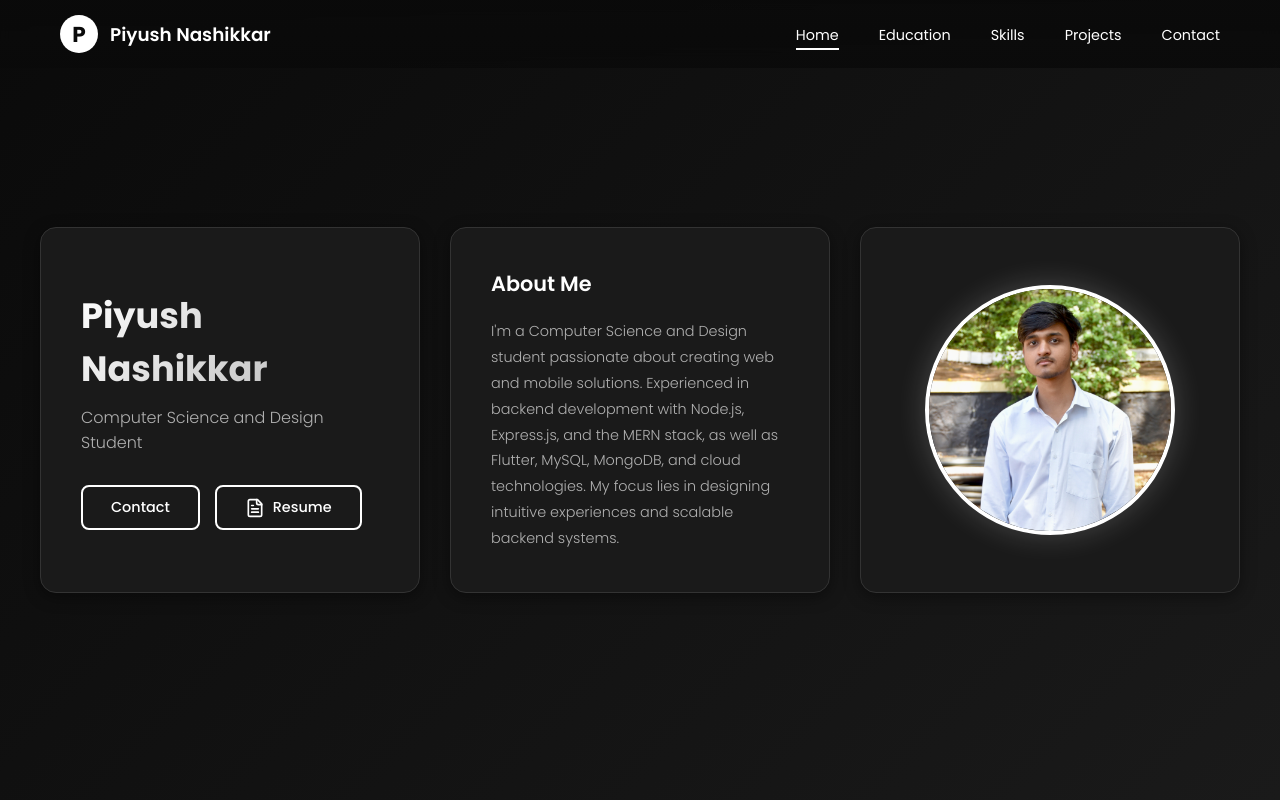
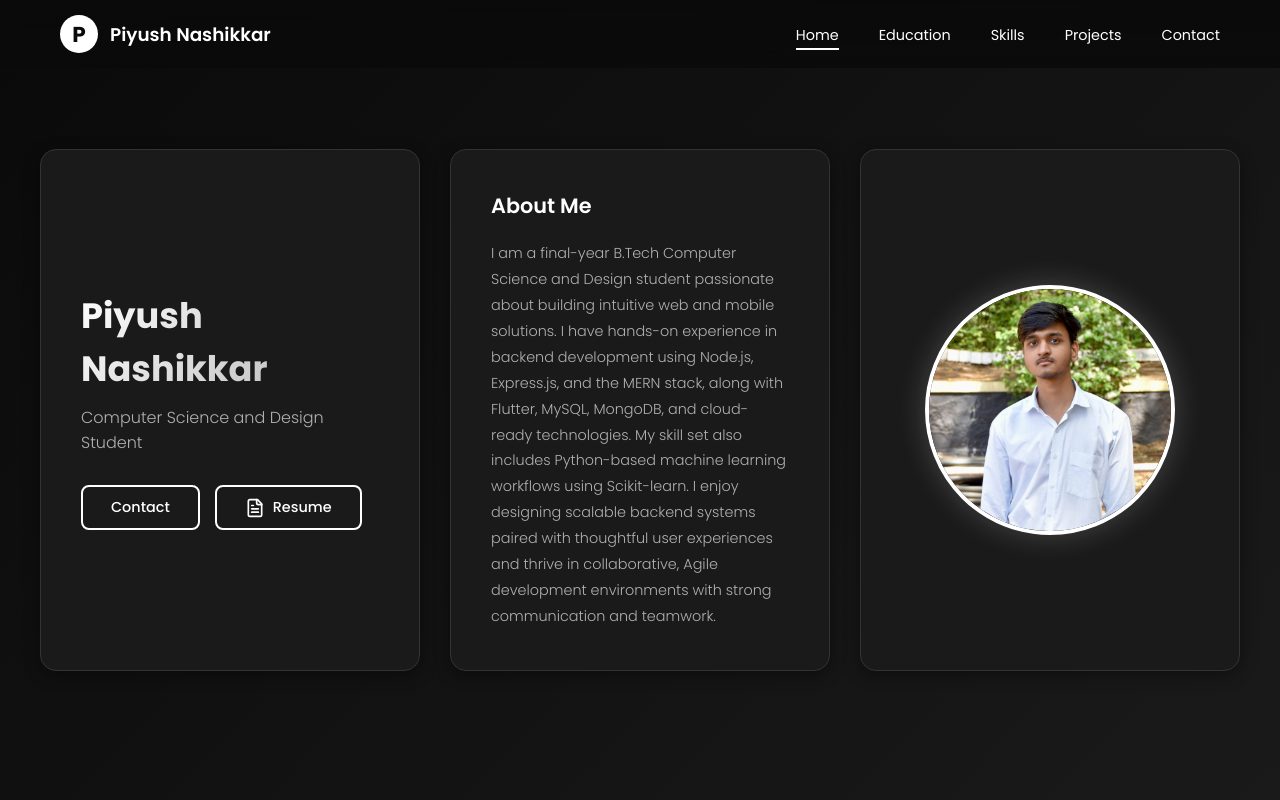
Before and after one commit to Geek-Piyush/Portfolio, a React (Create React App) app: page / in a window 1280 px wide. Shown: the top 800 px of the page. Built offline with nearby package versions, Linux system fonts and the light colour scheme.

Commit message:
updated the Bio section

```diff
--- a/src/components/Hero.js
+++ b/src/components/Hero.js
@@ -39,11 +39,15 @@ const Hero = () => {
         >
           <h3 className="bio-title">About Me</h3>
           <p className="bio-text">
-            I'm a Computer Science and Design student passionate about creating
-            web and mobile solutions. Experienced in backend development with
-            Node.js, Express.js, and the MERN stack, as well as Flutter, MySQL,
-            MongoDB, and cloud technologies. My focus lies in designing
-            intuitive experiences and scalable backend systems.
+            I am a final-year B.Tech Computer Science and Design student
+            passionate about building intuitive web and mobile solutions. I have
+            hands-on experience in backend development using Node.js,
+            Express.js, and the MERN stack, along with Flutter, MySQL, MongoDB,
+            and cloud-ready technologies. My skill set also includes
+            Python-based machine learning workflows using Scikit-learn. I enjoy
+            designing scalable backend systems paired with thoughtful user
+            experiences and thrive in collaborative, Agile development
+            environments with strong communication and teamwork.
           </p>
         </motion.div>
 
```
